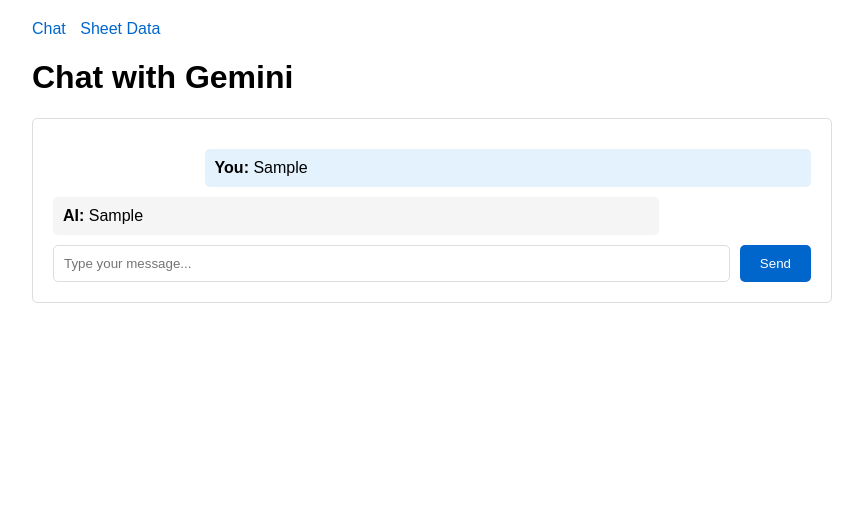
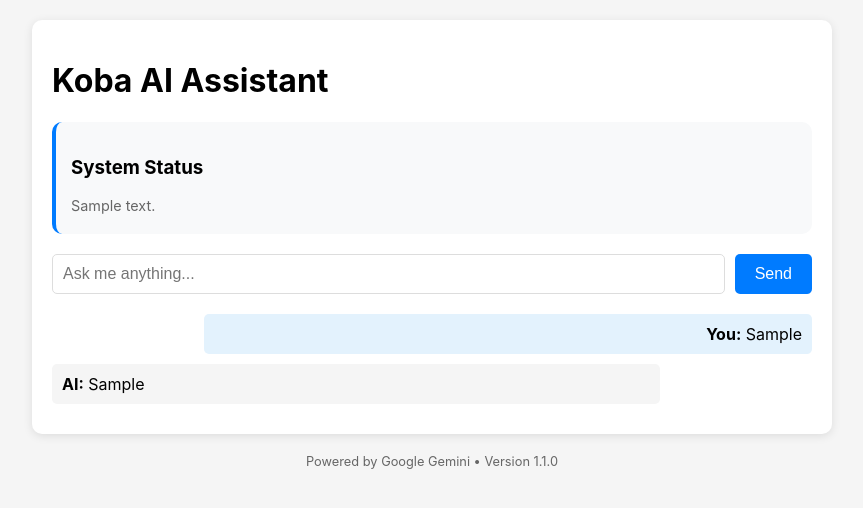
Before and after one commit to DevCabin/koba, a Flask app: template api/templates/index.html in a window 1280 px wide. Shown: the top 508 px of the page, without its empty margins (208-1071 px from the left). Run offline with Flask 3, Linux system fonts and the light colour scheme; the template is opened without the code that fills it: most values are stand-ins (such as "Sample title", 1, 10 or a date in 2020); parts of the project's set-up code (start-up, migrations or seed data) failed here and were passed over.

Commit message:
Add comprehensive logging and status display

```diff
--- a/api/templates/index.html
+++ b/api/templates/index.html
@@ -1,19 +1,62 @@
 <!DOCTYPE html>
-<html>
+<html lang="en">
 <head>
-    <title>Chat with Gemini</title>
+    <meta charset="UTF-8">
+    <meta name="viewport" content="width=device-width, initial-scale=1.0">
+    <title>Koba AI Assistant</title>
     <style>
         body {
-            font-family: Arial, sans-serif;
+            font-family: -apple-system, BlinkMacSystemFont, 'Segoe UI', Roboto, Oxygen, Ubuntu, Cantarell, 'Open Sans', 'Helvetica Neue', sans-serif;
             max-width: 800px;
             margin: 0 auto;
             padding: 20px;
+            background: #f5f5f5;
         }
         .chat-container {
+            background: white;
+            border-radius: 10px;
+            padding: 20px;
+            box-shadow: 0 2px 10px rgba(0,0,0,0.1);
+            margin-bottom: 20px;
+        }
+        .status-container {
+            background: #f8f9fa;
+            border-radius: 10px;
+            padding: 15px;
+            margin-bottom: 20px;
+            border-left: 4px solid #007bff;
+        }
+        .status-message {
+            margin: 5px 0;
+            font-size: 0.9em;
+            color: #666;
+        }
+        .status-message.error {
+            color: #dc3545;
+        }
+        .chat-form {
+            display: flex;
+            gap: 10px;
+            margin-bottom: 20px;
+        }
+        .chat-input {
+            flex: 1;
+            padding: 10px;
             border: 1px solid #ddd;
             border-radius: 5px;
-            padding: 20px;
-            margin-top: 20px;
+            font-size: 16px;
+        }
+        .chat-button {
+            padding: 10px 20px;
+            background: #007bff;
+            color: white;
+            border: none;
+            border-radius: 5px;
+            cursor: pointer;
+            font-size: 16px;
+        }
+        .chat-button:hover {
+            background: #0056b3;
         }
         .message {
             margin: 10px 0;
@@ -21,67 +64,57 @@
             border-radius: 5px;
         }
         .user-message {
-            background-color: #e3f2fd;
+            background: #e3f2fd;
             margin-left: 20%;
+            text-align: right;
         }
         .ai-message {
-            background-color: #f5f5f5;
+            background: #f5f5f5;
             margin-right: 20%;
         }
-        .input-container {
-            display: flex;
-            gap: 10px;
-        }
-        input[type="text"] {
-            flex-grow: 1;
-            padding: 10px;
-            border: 1px solid #ddd;
-            border-radius: 5px;
-        }
-        button {
-            padding: 10px 20px;
-            background-color: #0066cc;
-            color: white;
-            border: none;
-            border-radius: 5px;
-            cursor: pointer;
-        }
-        button:hover {
-            background-color: #0052a3;
-        }
-        .nav {
-            margin-bottom: 20px;
-        }
-        .nav a {
-            margin-right: 10px;
-            text-decoration: none;
-            color: #0066cc;
+        .system-info {
+            font-size: 0.8em;
+            color: #666;
+            text-align: center;
+            margin-top: 20px;
         }
     </style>
 </head>
 <body>
-    <div class="nav">
-        <a href="/">Chat</a>
-        <a href="/sheet">Sheet Data</a>
-    </div>
-    <h1>Chat with Gemini</h1>
     <div class="chat-container">
+        <h1>Koba AI Assistant</h1>
+
+        <!-- Status Messages -->
+        <div class="status-container">
+            <h3>System Status</h3>
+            {% for message in status_messages %}
+                <div class="status-message {% if 'Error' in message %}error{% endif %}">
+                    {{ message }}
+                </div>
+            {% endfor %}
+        </div>
+
+        <!-- Chat Interface -->
+        <form class="chat-form" method="POST">
+            <input type="text" name="user_query" class="chat-input" placeholder="Ask me anything..." required>
+            <button type="submit" class="chat-button">Send</button>
+        </form>
+
         {% if user_query %}
             <div class="message user-message">
                 <strong>You:</strong> {{ user_query }}
             </div>
         {% endif %}
+
         {% if ai_response %}
             <div class="message ai-message">
                 <strong>AI:</strong> {{ ai_response }}
             </div>
         {% endif %}
-        <form method="POST">
-            <div class="input-container">
-                <input type="text" name="user_query" placeholder="Type your message..." required>
-                <button type="submit">Send</button>
-            </div>
-        </form>
+    </div>
+
+    <div class="system-info">
+        Powered by Google Gemini • Version 1.1.0
     </div>
 </body>
 </html>
```
Also changed, not shown: api/index.py (+64 -36 lines).
